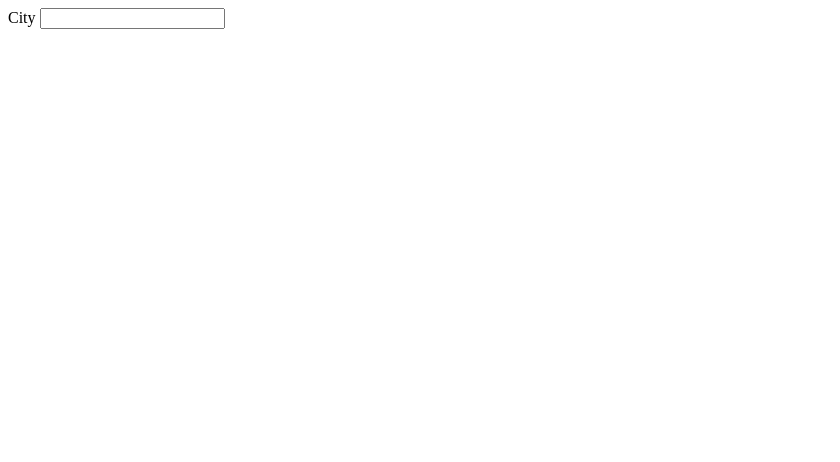
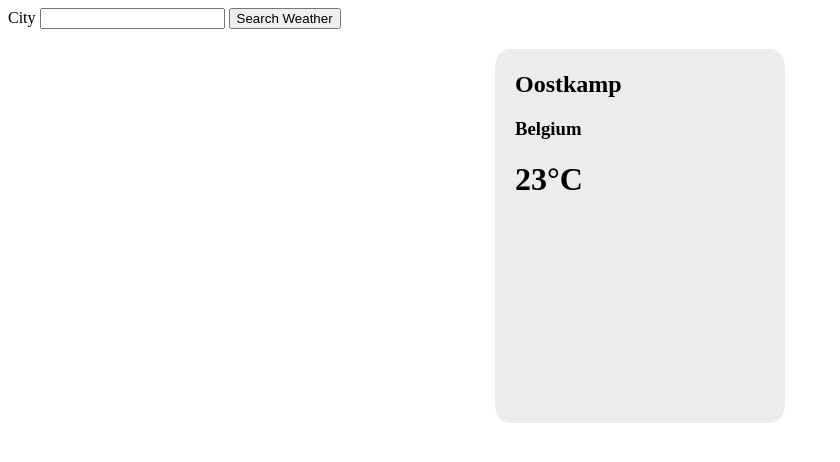
Before and after one commit to GuillaumeLeBerreBIT/WeatherApp, a plain HTML site: page index.html in a window 1280 px wide. Shown: the whole page, without its empty margins (0-840 px from the left). Drawn offline with Linux system fonts and the light colour scheme.

Commit message:
Update start designing the Card template

```diff
--- a/index.html
+++ b/index.html
@@ -10,12 +10,19 @@
 <body>
 
     <div>
-        <label for="querys">City</label>
+        <label for="query">City</label>
         <input type="search" id="query" name="query">
+        <button onclick="fetchWeather()">Search Weather</button>
     </div>
+
     <!--Need to show the weather of a city using cards to display them.-->
-    <div>
+    <div class="justify-center weather-info">
+        <div class="weather-card">
+            <h2>Oostkamp</h2>
+            <h3>Belgium</h3>
+            <h1>23°C</h1>
 
+        </div>
     </div>
 
     <script src="./index.js"></script>
--- a/index.js
+++ b/index.js
@@ -13,6 +13,10 @@ inputField.addEventListener('keypress', (event) => {
 
     };
 });
+
+function fetchWeather () {
+    fetchWeatherData(inputField.value);
+}
 
 async function fetchWeatherData (q) {
 
@@ -32,8 +36,11 @@ async function fetchWeatherData (q) {
             const newDiv = document.createElement('div');
             console.log(data);
             newDiv.innerHTML = `
-            <h1>${data.location.name}</h1>
-            <div>${JSON.stringify(data)}</div>
+            <h2>${data.location.name}</h2>
+            <h3>${data.location.country}</h3>
+            <h1>${data.current.temp_c}</h1>
+
+            <div>${data.current.condition.text}</div>
 
             `;
             element.appendChild(newDiv);
--- a/styles.css
+++ b/styles.css
@@ -0,0 +1,14 @@
+.justify-center {
+    display: flex;
+    justify-content: center;
+    align-items: center;
+}
+
+.weather-card {
+    margin: 20px;
+    padding: 2px 20px;
+    height: 370px;
+    width: 250px;
+    border-radius: 5%;
+    background-color: #e0dcdc8e;
+}
```
